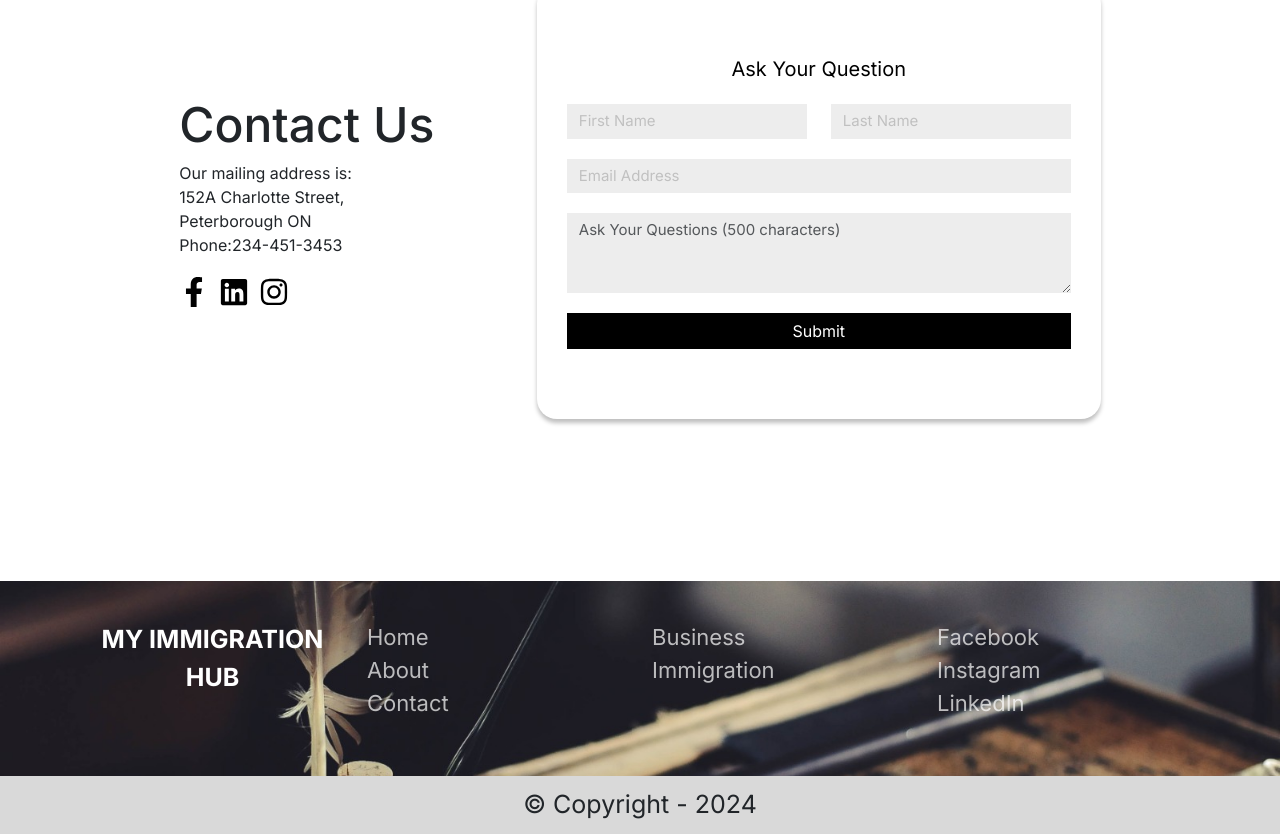
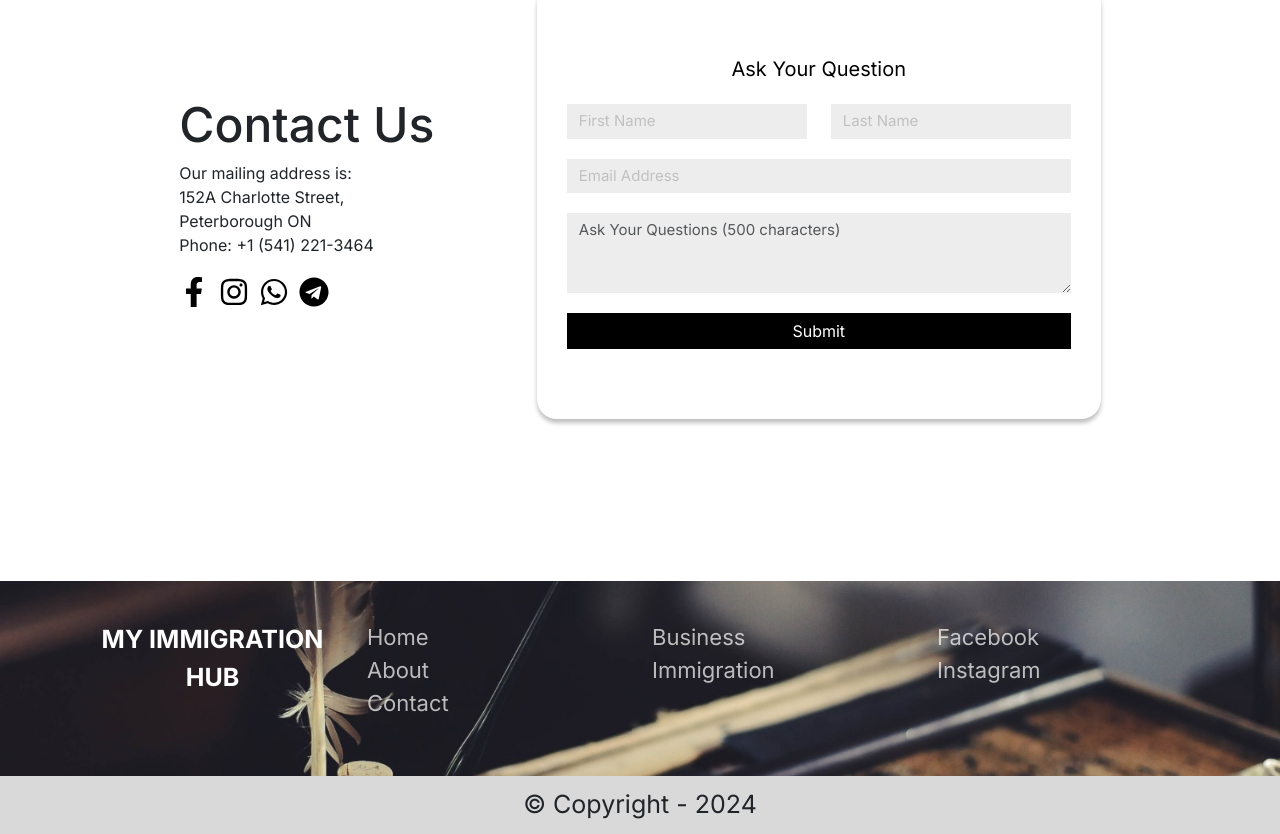
Before and after one commit to hunain-parekh/elianlaw, a Next.js app: page /contact in a window 1280 px wide. Shown: the part 714-1548 px from the top of the page. Built offline with nearby package versions, Linux system fonts and the light colour scheme.

Commit message:
website fixing

```diff
--- a/src/app/about/page.js
+++ b/src/app/about/page.js
@@ -37,7 +37,7 @@ const About = () => {
                 Dreams Meet Determined Advocacy.
               </p>
             </div>
-            <div className='col-md-6'>
+            <div className='col-md-6 mt-5'>
               <Image src={aboutCover} alt='about' className='img-fluid' />
             </div>
           </div>
--- a/src/app/about/page.module.css
+++ b/src/app/about/page.module.css
@@ -25,9 +25,11 @@
 
 .biopic {
   width: 100%;
+  height: fit-content;
   margin-top: 50px;
 }
 
 .bio {
-  margin-bottom: 50px;
+  margin-top: -50px;
+  margin-bottom: 100px;
 }
--- a/src/app/contact/page.js
+++ b/src/app/contact/page.js
@@ -1,7 +1,7 @@
 "use client";
 import React, { useState } from "react";
 import Link from "next/link";
-import { FaFacebookF, FaLinkedin, FaInstagram } from "react-icons/fa";
+import { FaFacebookF, FaLinkedin, FaInstagram,FaWhatsapp, FaTelegram } from "react-icons/fa";
 
 const Contact = () => {
   const [formData, setFormData] = useState({
@@ -46,16 +46,22 @@ const Contact = () => {
             <p>Our mailing address is:</p>
             <p>152A Charlotte Street,</p>
             <p>Peterborough ON</p>
-            <p>Phone:234-451-3453</p>
+            <p>Phone: +1 (541) 221-3464</p>
             <div className="socialIcons">
-              <Link href='your_facebook_link'>
+              <Link href='https://www.facebook.com/profile.php?id=61556623144424'>
                 <FaFacebookF size={30} color="black"/>
               </Link>
-              <Link href='your_linkedin_link'>
+              {/* <Link href='your_linkedin_link'>
                 <FaLinkedin size={30} color="black"/>
+              </Link> */}
+              <Link href='https://www.instagram.com/myimmigrationhub/'>
+                <FaInstagram  size={30} color="black"/>
               </Link>
-              <Link href='your_instagram_link'>
-                <FaInstagram  size={30} color="black"/>
+              <Link href='https://wa.me/+15412213464'>
+                <FaWhatsapp  size={30} color="black"/>
+              </Link>
+              <Link href='https://www.instagram.com/myimmigrationhub/'>
+                <FaTelegram  size={30} color="black"/>
               </Link>
             </div>
           </div>
--- a/src/app/globals.css
+++ b/src/app/globals.css
@@ -947,7 +947,7 @@ footer .miniFooter {
   }
 
   .para1 {
-    padding-top: 240px;
+    padding-top: 200px;
   }
 }
 
--- a/src/components/Footer.js
+++ b/src/components/Footer.js
@@ -39,14 +39,14 @@ const Footer = () => {
             <div className="col-lg-3 col-md-4 col-12">
               <ul style={{ textAlign: "left" }}>
                 <li>
-                  <a href="/"> Facebook</a>
+                  <a href="https://www.facebook.com/profile.php?id=61556623144424"> Facebook</a>
                 </li>
                 <li>
-                  <a href="/"> Instagram</a>
+                  <a href="https://www.instagram.com/myimmigrationhub/"> Instagram</a>
                 </li>
-                <li>
+                {/* <li>
                   <a href="/"> LinkedIn</a>
-                </li>
+                </li> */}
               </ul>
             </div>
           </div>
```
